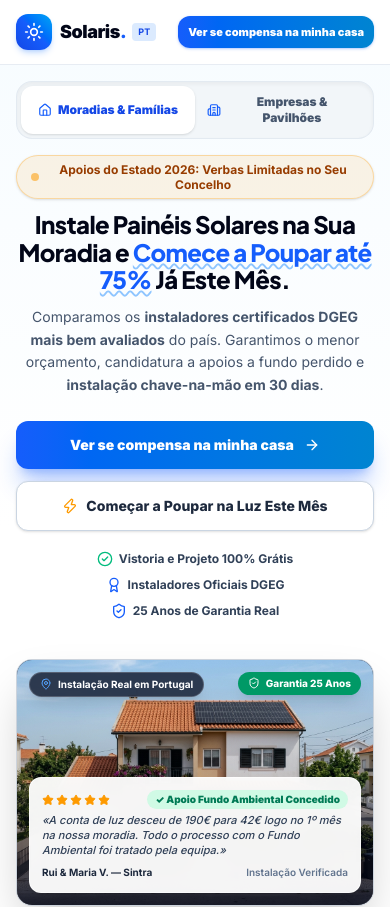
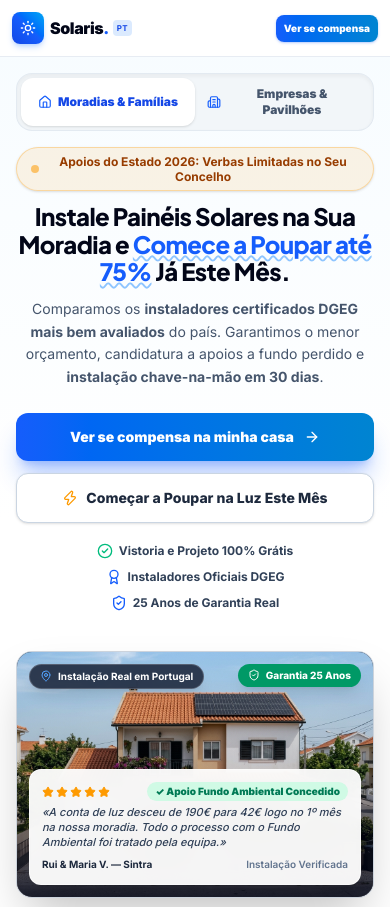
Before and after one commit to andrerevolution14-ui/EnergiaSolar-leads, a Next.js app: page / in a window 390 px wide. Shown: the top 907 px of the page. Built offline with nearby package versions, Linux system fonts and the light colour scheme.

Commit message:
Optimize navbar button and ensure perfect centered alignment on mobile

```diff
--- a/src/components/Navbar.tsx
+++ b/src/components/Navbar.tsx
@@ -5,24 +5,24 @@ import { Sun, ArrowRight, ShieldCheck, Star } from "lucide-react";
 
 export default function Navbar() {
   return (
-    <header className="relative z-40 bg-white border-b border-slate-200/80">
-      <div className="max-w-7xl mx-auto px-4 sm:px-6 lg:px-8">
-        <div className="flex items-center justify-between h-16 sm:h-20 gap-2">
+    <header className="relative z-40 bg-white border-b border-slate-200/80 w-full overflow-hidden">
+      <div className="max-w-7xl mx-auto px-3 sm:px-6 lg:px-8">
+        <div className="flex items-center justify-between h-14 sm:h-20 gap-2">
           {/* Logo & National Accreditation */}
-          <a href="#" className="flex items-center gap-2 sm:gap-3 group shrink-0">
-            <div className="w-9 h-9 sm:w-11 sm:h-11 rounded-xl sm:rounded-2xl bg-gradient-to-tr from-blue-700 via-blue-600 to-sky-500 flex items-center justify-center shadow-md shadow-blue-500/25 group-hover:scale-105 transition-transform">
-              <Sun className="w-5 h-5 sm:w-6 sm:h-6 text-white" />
+          <a href="#" className="flex items-center gap-1.5 sm:gap-3 group shrink-0">
+            <div className="w-8 h-8 sm:w-11 sm:h-11 rounded-lg sm:rounded-2xl bg-gradient-to-tr from-blue-700 via-blue-600 to-sky-500 flex items-center justify-center shadow-md shadow-blue-500/25 group-hover:scale-105 transition-transform">
+              <Sun className="w-4 h-4 sm:w-6 sm:h-6 text-white" />
             </div>
             <div className="flex flex-col">
-              <div className="flex items-center gap-1.5">
-                <span className="text-lg sm:text-2xl font-black tracking-tight text-slate-950 leading-none">
+              <div className="flex items-center gap-1">
+                <span className="text-base sm:text-2xl font-black tracking-tight text-slate-950 leading-none">
                   Solaris<span className="text-blue-600">.</span>
                 </span>
-                <span className="inline-flex items-center px-1.5 py-0.5 rounded text-[9px] sm:text-[10px] font-bold bg-blue-100 text-blue-700 tracking-wide">
+                <span className="inline-flex items-center px-1 py-0.5 rounded text-[8px] sm:text-[10px] font-bold bg-blue-100 text-blue-700 tracking-wide">
                   PT
                 </span>
               </div>
-              <span className="text-[10px] sm:text-[11px] font-semibold text-slate-500 tracking-wide mt-0.5 sm:mt-1 hidden xs:inline sm:inline">
+              <span className="text-[9px] sm:text-[11px] font-semibold text-slate-500 tracking-wide mt-0.5 hidden xs:inline sm:inline">
                 Melhores Empresas a Nível Nacional
               </span>
             </div>
@@ -48,9 +48,9 @@ export default function Navbar() {
           <div className="flex items-center gap-2 sm:gap-3 shrink-0">
             <a
               href="#formulario"
-              className="inline-flex items-center gap-1 sm:gap-2 text-[11px] sm:text-sm font-black text-white bg-gradient-to-r from-blue-600 to-sky-600 hover:from-blue-700 hover:to-sky-700 px-2.5 sm:px-6 py-2 sm:py-3 rounded-xl shadow-sm sm:shadow-lg shadow-blue-600/25 transition-all hover:scale-[1.02] active:scale-[0.98] whitespace-nowrap"
+              className="inline-flex items-center gap-1 sm:gap-2 text-[10px] sm:text-sm font-black text-white bg-gradient-to-r from-blue-600 to-sky-600 hover:from-blue-700 hover:to-sky-700 px-2 sm:px-6 py-1.5 sm:py-3 rounded-lg sm:rounded-xl shadow-sm sm:shadow-lg shadow-blue-600/25 transition-all hover:scale-[1.02] active:scale-[0.98] whitespace-nowrap"
             >
-              <span>Ver se compensa na minha casa</span>
+              <span>Ver se compensa</span>
               <ArrowRight className="w-3.5 h-3.5 sm:w-4 sm:h-4 shrink-0 hidden sm:inline" />
             </a>
           </div>
```
